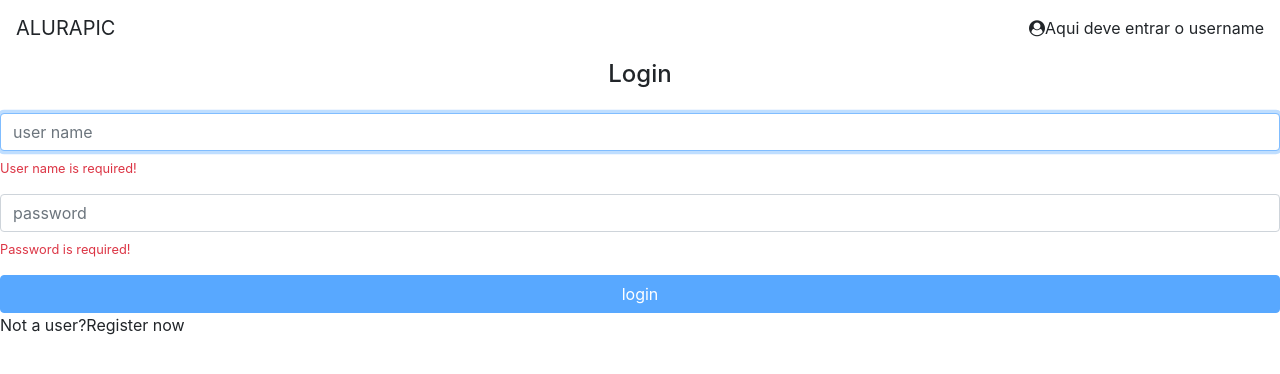
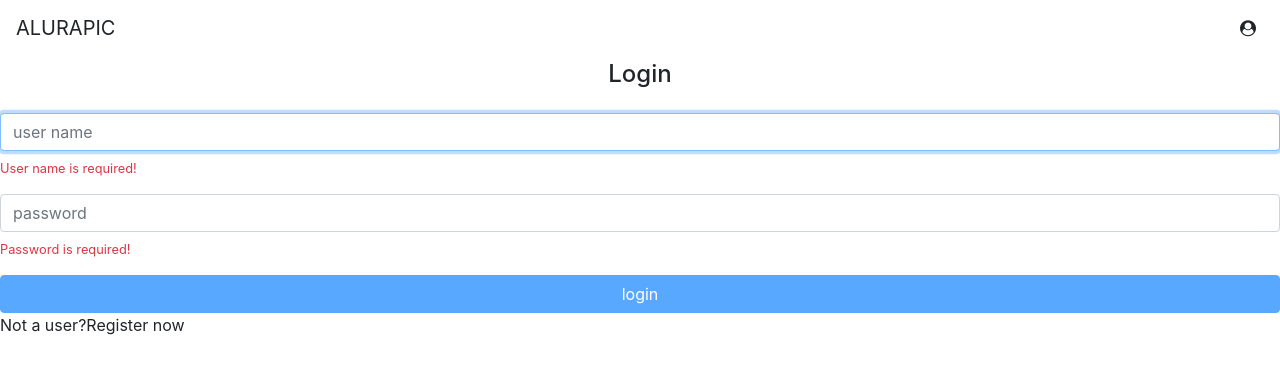
Before and after one commit to marcospaulopaiva/alura-angular-part-ll-Authentication-Forms-and-lazy-loading, an Angular app in the folder alurapic/: page / in a window 1280 px wide. Shown: the top 374 px of the page. Built offline with nearby package versions, Linux system fonts and the light colour scheme.

Commit message:
Aula 3.2 - O Papel do BehaviorSubject

```diff
--- a/alurapic/src/app/core/header/header.component.html
+++ b/alurapic/src/app/core/header/header.component.html
@@ -3,7 +3,7 @@
       <a class="navbar-brand">ALURAPIC</a>
       <div>
           <i class="fa fa-user-circle"></i>
-          <a>Aqui deve entrar o username</a>
+          <a class="ml-2">{{ user?.name }}</a>
       </div>
   </nav>
 </header>
--- a/alurapic/src/app/core/header/header.component.ts
+++ b/alurapic/src/app/core/header/header.component.ts
@@ -1,4 +1,8 @@
 import { Component } from '@angular/core';
+
+import { UserService } from './../user/user.service';
+import { Observable } from 'rxjs';
+import { User } from '../user/user';
 
 @Component({
     selector: 'ap-header',
@@ -6,4 +10,12 @@
 })
 export class HeaderComponent {
 
+    user$: Observable<User>;
+    user: User;
+
+  constructor(userService: UserService){
+      this.user$ = userService.getUser();
+      this.user$.subscribe(user => this.user = user);
+  }
+
 }
--- a/alurapic/src/app/core/user/user.service.ts
+++ b/alurapic/src/app/core/user/user.service.ts
@@ -1,14 +1,14 @@
-import { Subject } from 'rxjs';
-import { TokenService } from './../token/token.service';
+import { BehaviorSubject } from 'rxjs';
 import { Injectable } from '@angular/core';
 import * as jwt_decode from 'jwt-decode';
 
+import { TokenService } from './../token/token.service';
 import { User } from './user';
 
 @Injectable({ providedIn: 'root'})
 export class UserService {
 
-    private userSubject = new Subject<User>();
+    private userSubject = new BehaviorSubject<User>(null);
 
     constructor(private tokenService: TokenService) {
 
```
